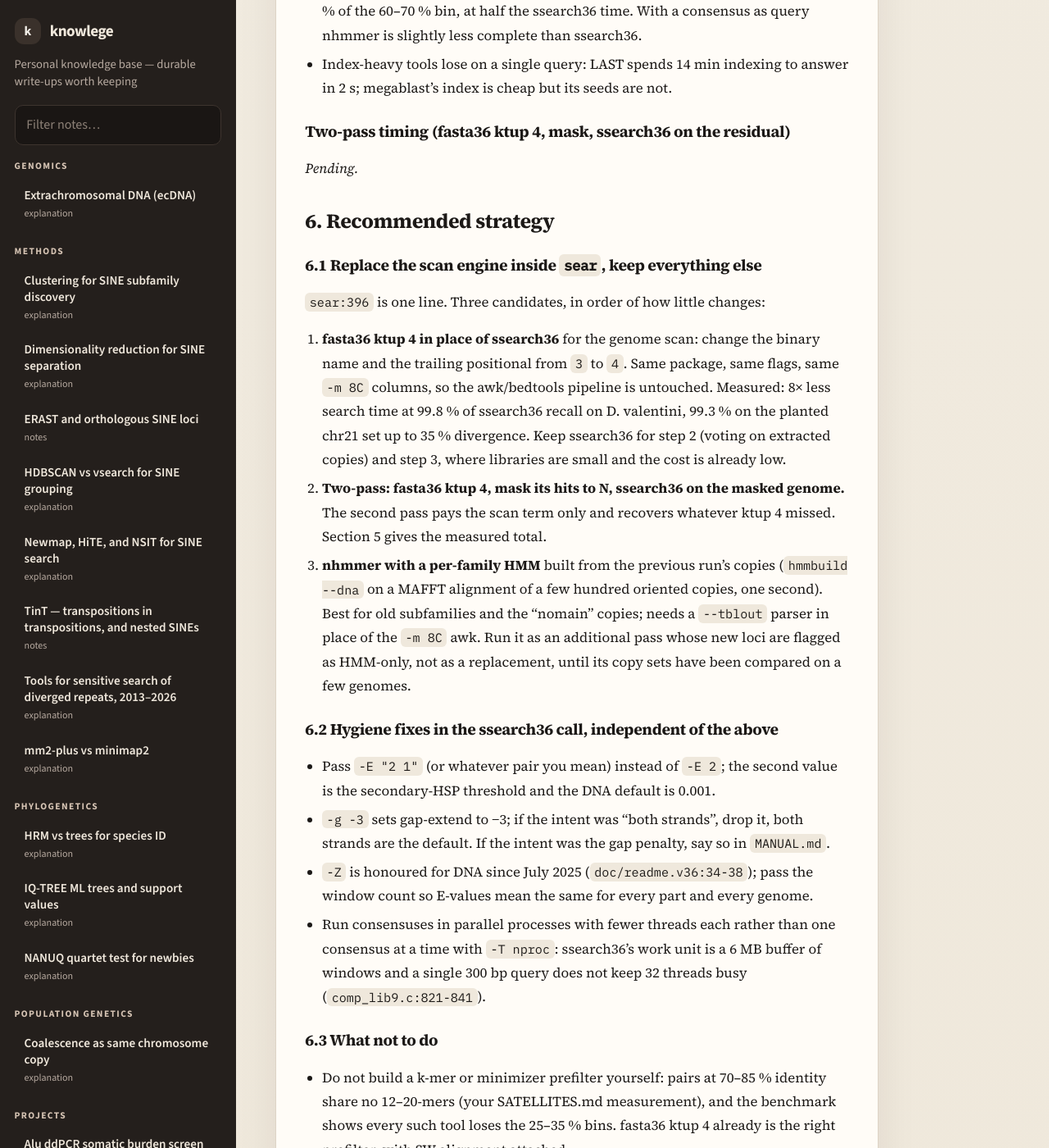
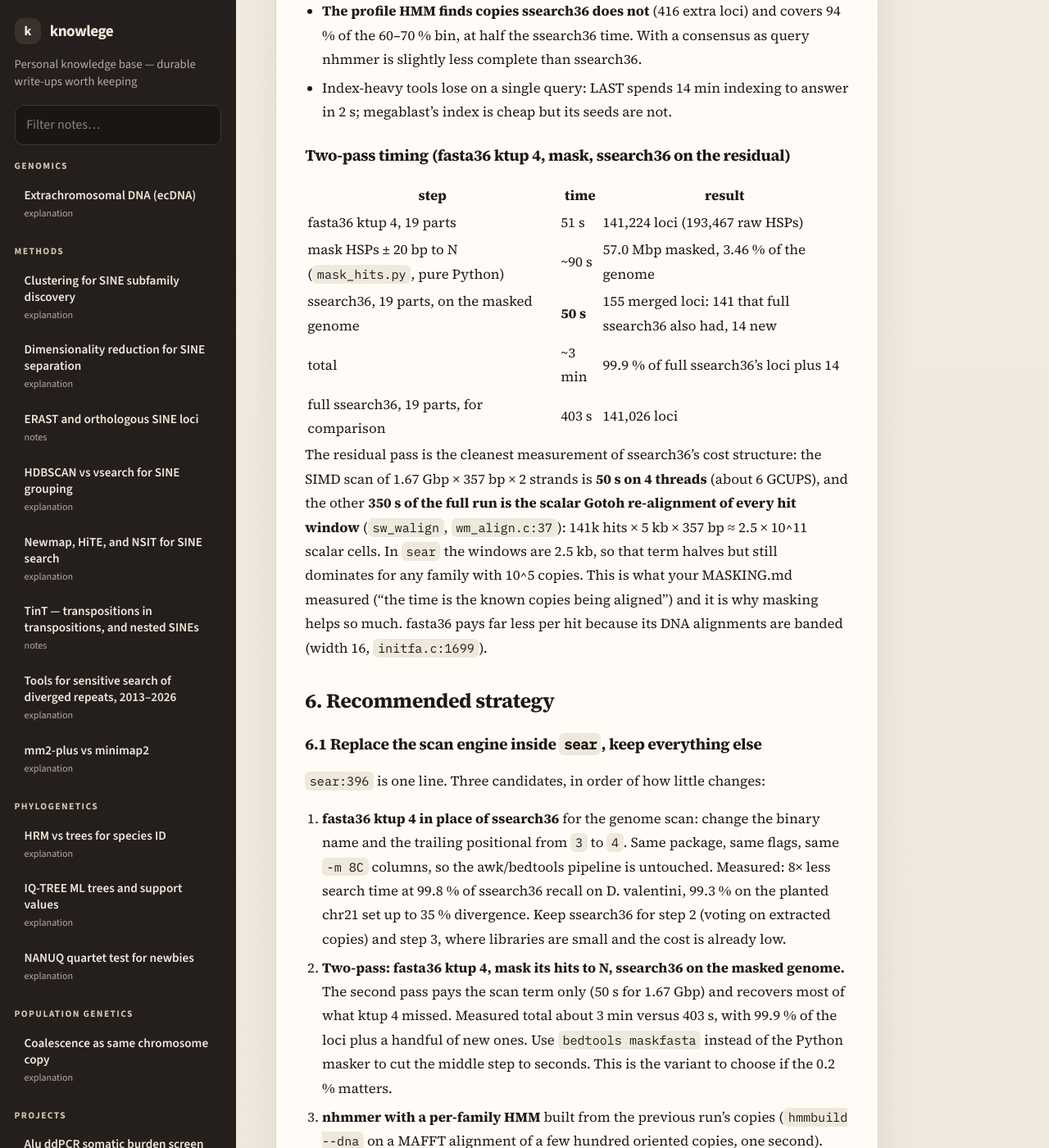
Before and after one commit to Toki-bio/knowlege, a Jekyll site: the page built from projects/sine-search-strategy.md, in a window 1280 px wide and 1400 px high, scrolled down 9487 px. Shown: the whole window at 82% size. Built offline with Jekyll 4.4.1, drawn with Linux system fonts in a browser that asks for light colours; some of the changed text lies outside the part shown.

Commit message:
Strategy note: two-pass timing and ssearch36 cost decomposition on D. valentini
Co-Authored-By: Claude Fable 5.1 <noreply@anthropic.com>
Claude-Session: https://claude.ai/code/session_01EVAwD2x1AiE7RLvveJj8JY

```diff
--- a/projects/sine-search-strategy.md
+++ b/projects/sine-search-strategy.md
@@ -38,9 +38,10 @@ and the benchmark below.
    ssearch36 call over a whole genome keeps 43 % of the copies. `sear`'s 20
    parts are what protect SINEderella from it; keep them.
 5. **Stepwise search works, for a reason you measured yourself.** ssearch36's
-   time has a scan term and a per-hit scalar re-alignment term; for a 10^5-copy
-   family the second dominates. A fast first pass that finds and masks the easy
-   copies makes the ssearch36 residual pass cheap (section 5).
+   time is 50 s of SIMD scan plus 350 s of scalar re-alignment of the 141k hit
+   windows on D. valentini. fasta36 ktup 4, mask, then ssearch36 on the residual
+   takes about 3 min in total, keeps 99.9 % of full ssearch36's loci and adds a
+   few, versus 403 s for ssearch36 alone (section 5).
 6. **Do not write a new aligner.** The sensitivity you want is full
    Smith-Waterman or a profile HMM, and both exist in tuned SIMD form. What is
    worth building is the orchestration around them (section 6).
@@ -207,7 +208,23 @@ What this says:
 
 ### Two-pass timing (fasta36 ktup 4, mask, ssearch36 on the residual)
 
-*Pending.*
+| step | time | result |
+|---|---|---|
+| fasta36 ktup 4, 19 parts | 51 s | 141,224 loci (193,467 raw HSPs) |
+| mask HSPs ± 20 bp to N (`mask_hits.py`, pure Python) | ~90 s | 57.0 Mbp masked, 3.46 % of the genome |
+| ssearch36, 19 parts, on the masked genome | **50 s** | 155 merged loci: 141 that full ssearch36 also had, 14 new |
+| total | ~3 min | 99.9 % of full ssearch36's loci plus 14 |
+| full ssearch36, 19 parts, for comparison | 403 s | 141,026 loci |
+
+The residual pass is the cleanest measurement of ssearch36's cost structure:
+the SIMD scan of 1.67 Gbp × 357 bp × 2 strands is **50 s on 4 threads** (about
+6 GCUPS), and the other **350 s of the full run is the scalar Gotoh
+re-alignment of every hit window** (`sw_walign`, `wm_align.c:37`): 141k hits ×
+5 kb × 357 bp ≈ 2.5 × 10^11 scalar cells. In `sear` the windows are 2.5 kb,
+so that term halves but still dominates for any family with 10^5 copies. This
+is what your MASKING.md measured ("the time is the known copies being
+aligned") and it is why masking helps so much. fasta36 pays far less per hit
+because its DNA alignments are banded (width 16, `initfa.c:1699`).
 
 ## 6. Recommended strategy
 
@@ -223,8 +240,11 @@ What this says:
    step 2 (voting on extracted copies) and step 3, where libraries are small
    and the cost is already low.
 2. **Two-pass: fasta36 ktup 4, mask its hits to N, ssearch36 on the masked
-   genome.** The second pass pays the scan term only and recovers whatever
-   ktup 4 missed. Section 5 gives the measured total.
+   genome.** The second pass pays the scan term only (50 s for 1.67 Gbp) and
+   recovers most of what ktup 4 missed. Measured total about 3 min versus
+   403 s, with 99.9 % of the loci plus a handful of new ones. Use
+   `bedtools maskfasta` instead of the Python masker to cut the middle step to
+   seconds. This is the variant to choose if the 0.2 % matters.
 3. **nhmmer with a per-family HMM** built from the previous run's copies
    (`hmmbuild --dna` on a MAFFT alignment of a few hundred oriented copies, one
    second). Best for old subfamilies and the "nomain" copies; needs a
```
